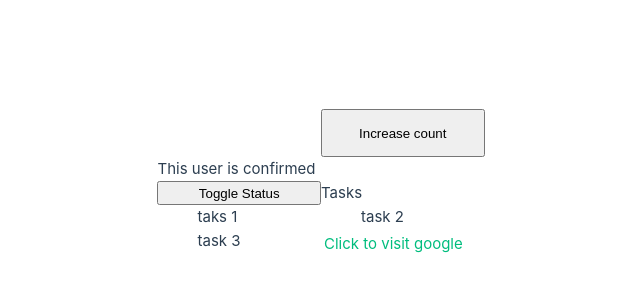
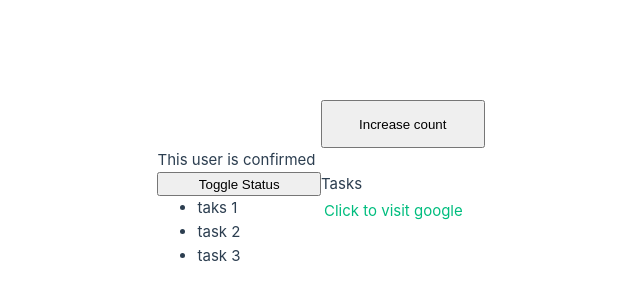
Before and after one commit to lolade-ilori/vue-journey, a Vue app: page / in a window 1280 px wide. Shown: the part 216-516 px from the top of the page, without its empty margins (319-959 px from the left). Built offline with nearby package versions, Linux system fonts and the light colour scheme.

Commit message:
understanding options api

```diff
--- a/src/App.vue
+++ b/src/App.vue
@@ -21,7 +21,7 @@
       toggleStatus() {
         if(this.status === 'active') {
           this.status = 'pending'
-        }else if(status === 'pending') {
+        }else if(this.status === 'pending') {
           this.status = 'inactive'
         }else {
           this.status = 'active'
@@ -51,8 +51,8 @@
 
 
   <h4>Tasks</h4>
-  <ul v-for="task in tasks" :key="task">
-    {{ task }}
+  <ul>
+    <li v-for="task in tasks" :key="task">{{ task }}</li>
   </ul>
 
   <a :href="link">Click to visit google</a>
```
